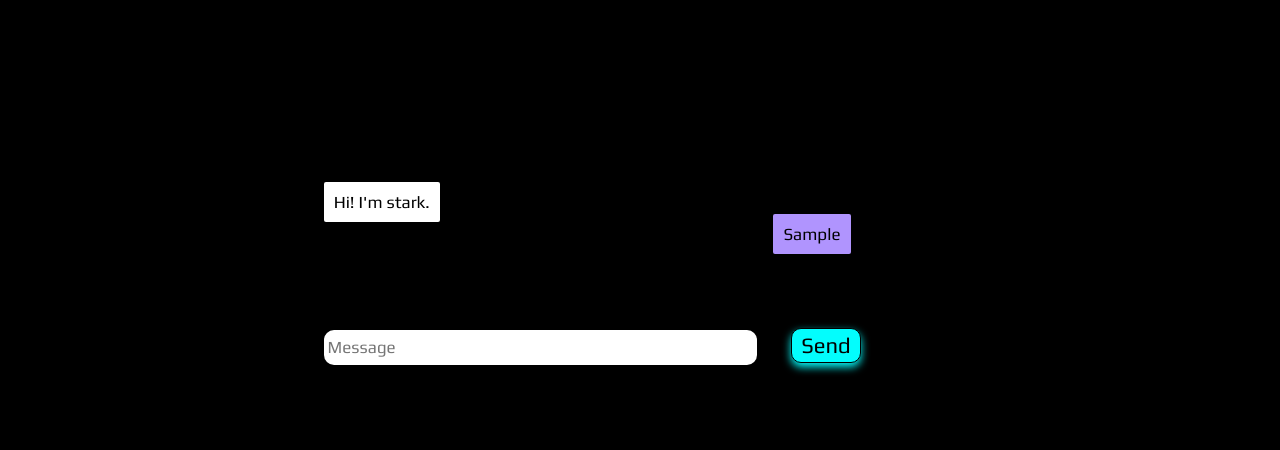
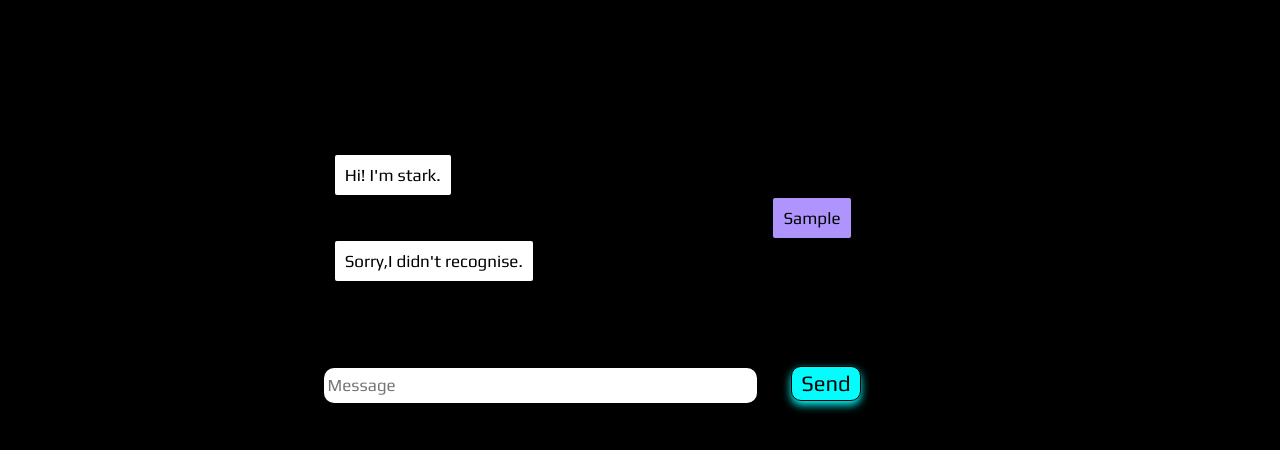
Before and after one commit to rishabh3201/chatbot, a plain HTML site: page start.html in a window 1280 px wide. Both pictures are taken after typing "Sample" into the empty fields and a click on the input "Send". Shown: the part 171-621 px from the top of the page. Drawn offline with nearby package versions, Linux system fonts and the light colour scheme; no server answers.

Commit message:
Add files via upload

```diff
--- a/start.html
+++ b/start.html
@@ -31,42 +31,39 @@
         <input id="textInput" type="text" name="msg" placeholder=" Message" ><input id="buttonInput" type="submit" value="Send" >
       </div>
 
+
+
+
+      <script src="responses.js"></script>
     <script>
-      function getBotResponse() {
-var rawText = $("#textInput").val();
-var userHtml = '<p class="userText"><span>' + rawText + '</span></p>';
+        function getHardResponse(userText){
+          let botResponse=getBotResponse(userText);
+          let bothtml='<p class="botText"><span>' + botResponse + '</span></p>';
+          $("#chatbox").append(bothtml);
+          document.getElementById('userInput').scrollIntoView({block: 'start', behavior: 'smooth'});
+        }
+
+        function getResponse(){
+        let userText = $("#textInput").val();
+        let userHtml = '<p class="userText"><span>' + userText + '</span></p>';
         $("#textInput").val("");
         $("#chatbox").append(userHtml);
         document.getElementById('userInput').scrollIntoView({block: 'start', behavior: 'smooth'});
-$.get("/get", { msg: rawText }).done(function(data) {
-var botHtml = '<p class="botText"><span>' + data + '</span></p>';
-$("#chatbox").append(botHtml);
-document.getElementById('userInput').scrollIntoView({block: 'start', behavior: 'smooth'});
-});
+        getHardResponse(userText);
         }
+
         $("#textInput").keypress(function(e) {
         if(e.which == 13) {
-getBotResponse();
+        getResponse();
         }
         });
         $("#buttonInput").click(function() {
-getBotResponse();
-})
+        getResponse();
+        });
     </script>
                  </div>
-
-
-
-
                 </div>
-
-
             </div>
         </section>
-
-
-
-
-
   </body>
 </html>
--- a/style.css
+++ b/style.css
@@ -184,6 +184,7 @@ word-wrap: break-word;
 color: black;
 font-family: 'Play', sans-serif;
 font-size: 17px;
+padding: 11px;
 text-align: left;
 line-height: 32px;
 }
```
Lines whose indentation alone changed are shown as unchanged.
